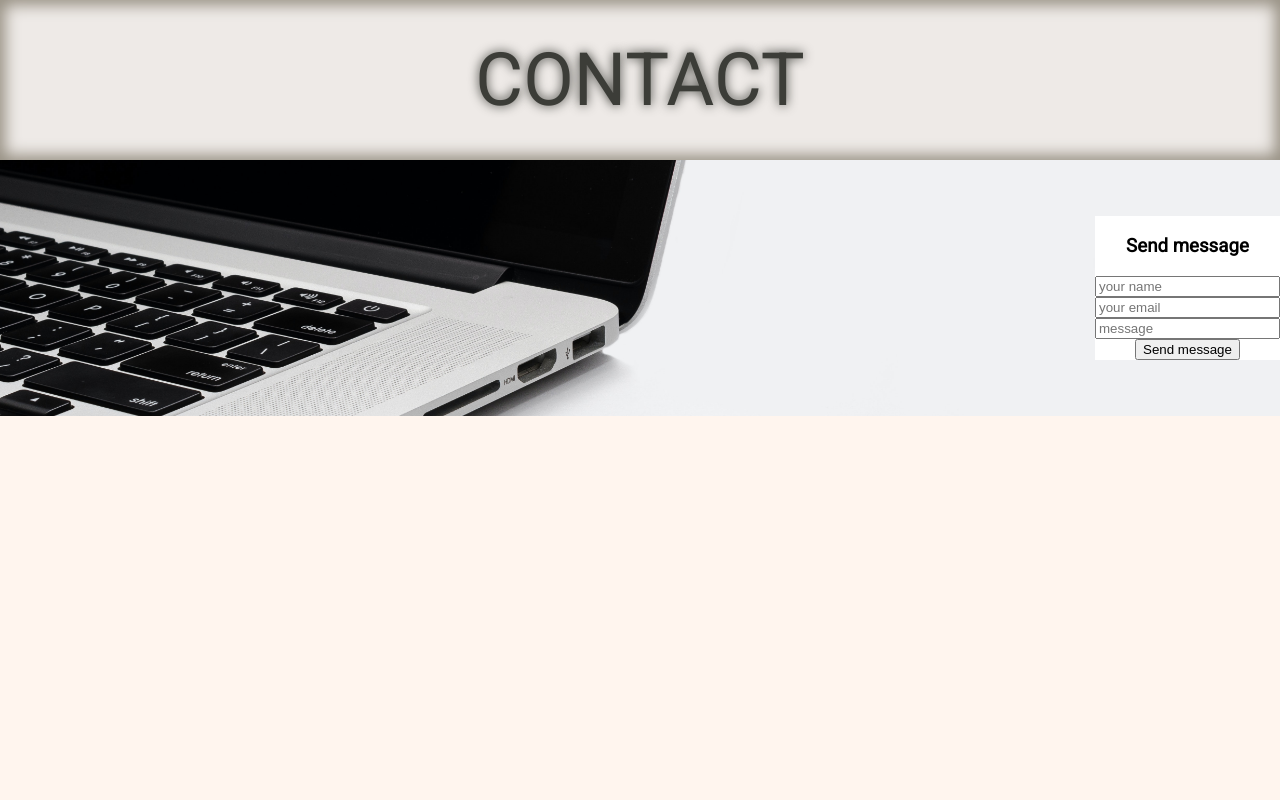
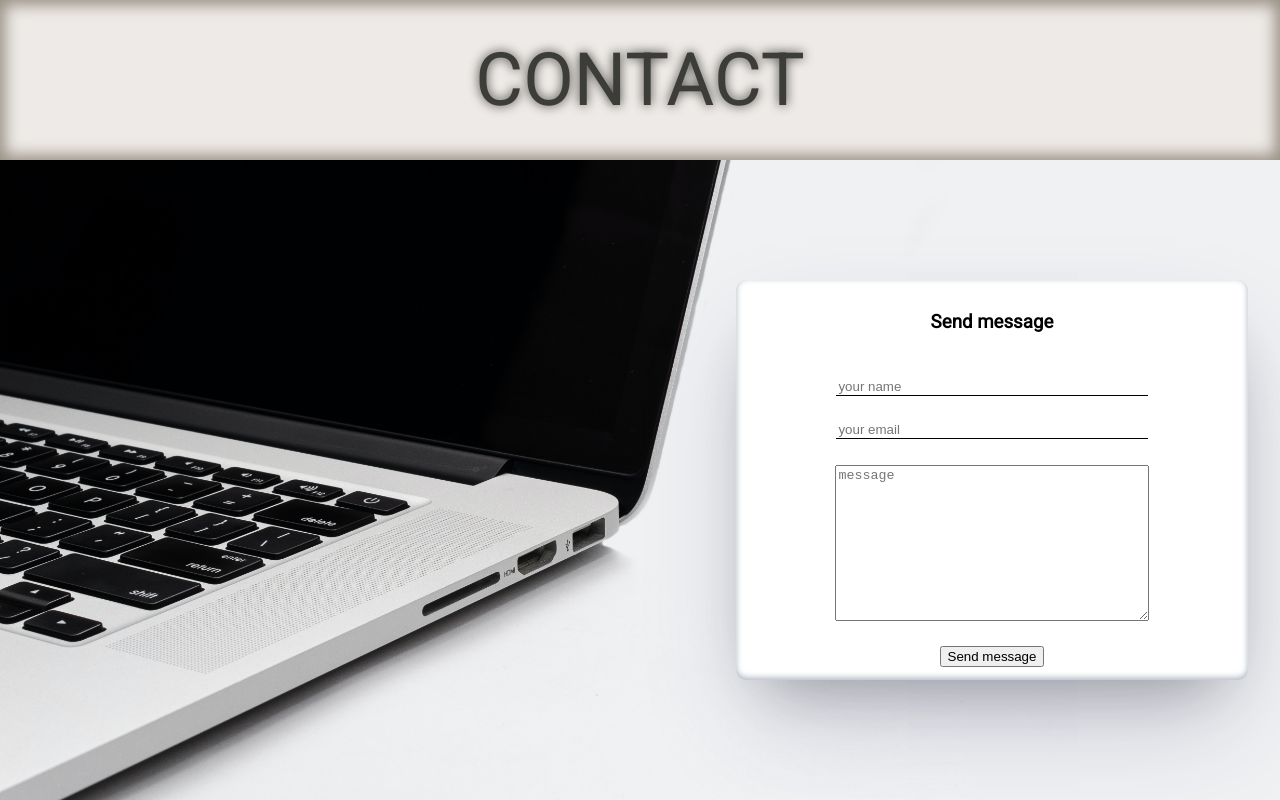
Before and after one commit to idakroniczaja/myPortfolio, a React (Create React App) app: page / in a window 1280 px wide. Shown: the part 2560-3360 px from the top of the page. Built offline with nearby package versions, Linux system fonts and the light colour scheme; a web font is replaced by a local one.

Commit message:
form styling

```diff
--- a/src/components/Contact.css
+++ b/src/components/Contact.css
@@ -7,6 +7,7 @@
     height: 80vh;
     display: flex;
     flex-direction: column;
+    justify-content: center;
 
 }
 
@@ -14,20 +15,44 @@
 
 #contact .background-image{
     width: 100%;
-    height: 40%;
+    height: 100%;
     background-image: url(./pexels-math-331684.jpg);
     background-position: center;
     background-repeat: no-repeat;
     background-size: cover;
     display: flex;
+    align-items: center;
     justify-content: flex-end;
-    align-items: center;
 }
+
+
+
+
 
 form{
     display: flex;
     flex-direction: column;
     align-items: center;
-    justify-content: space-between;
+    justify-content: space-around;
     background-color: white;
+    position: absolute;
+    margin: 2em;
+    width: 40%;
+    height: 50%;
+    border-radius: 10px;
+    box-shadow: rgba(50, 50, 93, 0.25) 0px 50px 100px -20px, rgba(0, 0, 0, 0.3) 0px 30px 60px -30px, rgba(10, 37, 64, 0.35) 0px -2px 6px 0px inset;
+
 }
+
+form input, form textarea{
+    width: 60%;
+}
+
+form input{
+    border: none;
+    border-bottom: 1px solid black;
+}
+
+form input::placeholder:hover{
+color:red
+}
--- a/src/components/Contact.js
+++ b/src/components/Contact.js
@@ -9,12 +9,11 @@ export default function Contact({contactRef}) {
 
                 <div className='background-image'>
                     <form >
-                    <h3>Send message</h3>
-                    <input placeholder='your name'></input>
-                    <input placeholder='your email'></input>
-                    <input placeholder='message'></input>
-                    <button>Send message</button>
-
+                        <h3>Send message</h3>
+                        <input placeholder='your name'></input>
+                        <input placeholder='your email'></input>
+                        <textarea placeholder='message' name="description"  rows="10"></textarea>
+                        <button>Send message</button>
                     </form>
                 </div>
 
```
